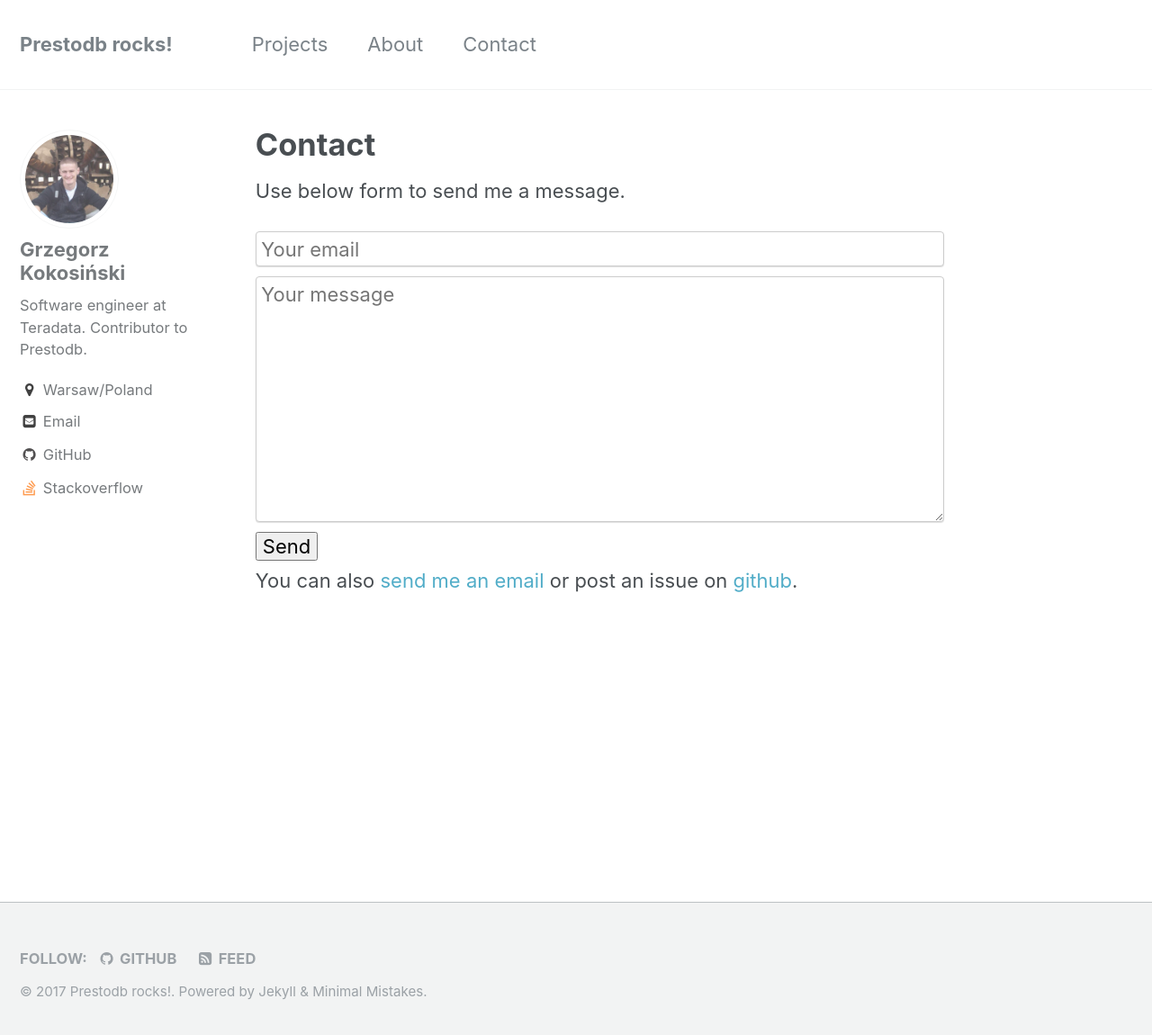
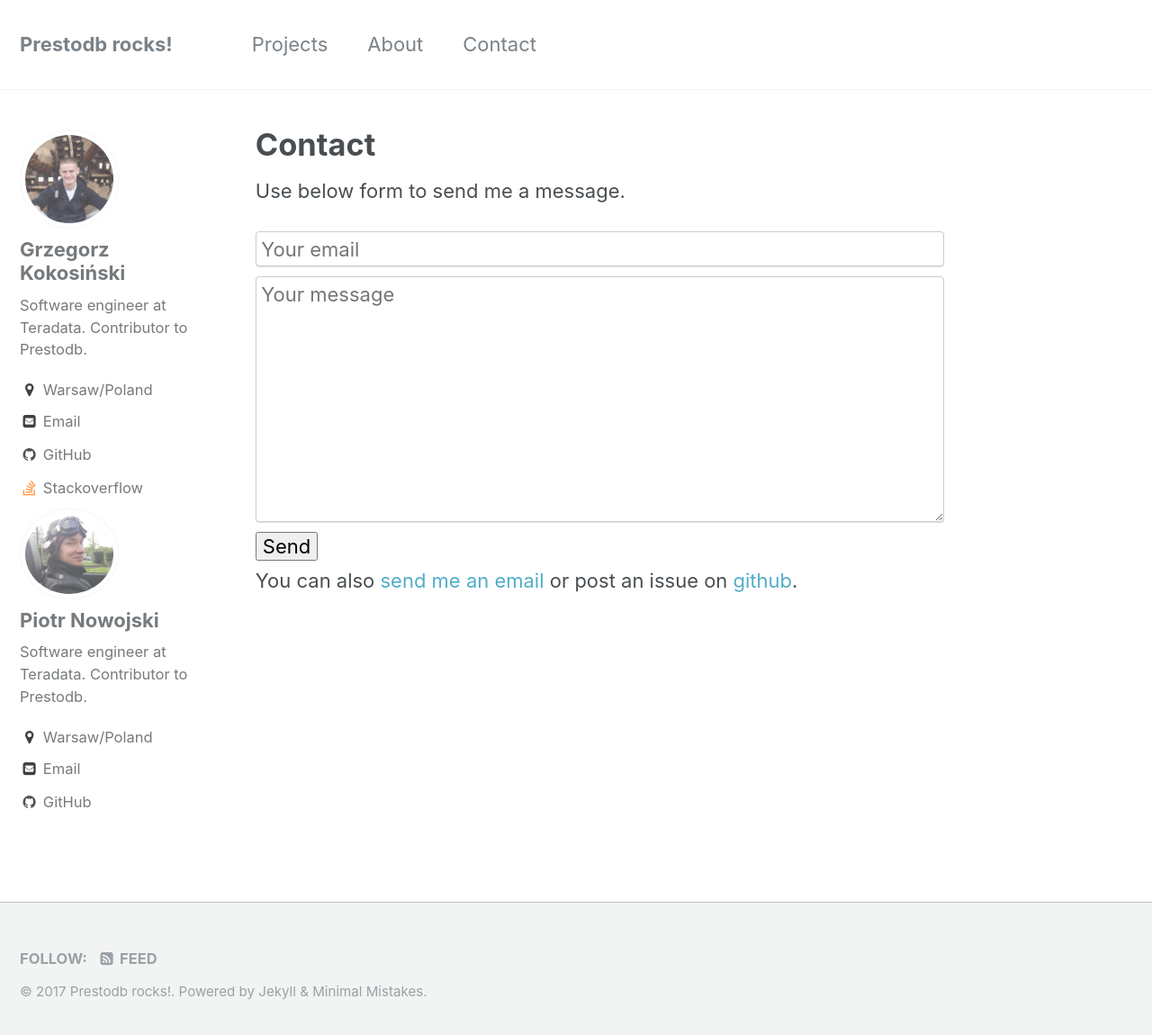
Before and after one commit to pnowojski/site, a Jekyll site: the page built from contact.md, in a window 1280 px wide and 1158 px high. Shown: the top 1150 px of the window at 90% size. Built offline with Jekyll 4.4.1, drawn with Linux system fonts in a browser that asks for light colours.

Commit message:
Add support for multiple authors

```diff
--- a/_config.yml
+++ b/_config.yml
@@ -76,36 +76,22 @@ analytics:
 
 
 # Site Author
-author:
-  name             : "Grzegorz Kokosiński"
-  avatar           : "/assets/images/avatar.jpg"
-  bio              : "Software engineer at Teradata. Contributor to Prestodb."
-  location         : "Warsaw/Poland"
-  email            : kokosing@prestodb.rocks
-  uri              :
-  bitbucket        :
-  codepen          :
-  dribbble         :
-  flickr           :
-  facebook         :
-  foursquare       :
-  github           : kokosing
-  google_plus      :
-  keybase          :
-  instagram        :
-  lastfm           :
-  linkedin         :
-  pinterest        :
-  soundcloud       :
-  stackoverflow    : "217852/kokosing"
-  steam            :
-  tumblr           :
-  twitter          :
-  vine             :
-  weibo            :
-  xing             :
-  youtube          :
-
+authors:
+  kokosing:
+    name                 : "Grzegorz Kokosiński"
+    avatar               : "/assets/images/avatar.jpg"
+    bio                  : "Software engineer at Teradata. Contributor to Prestodb."
+    location             : "Warsaw/Poland"
+    email                : kokosing@prestodb.rocks
+    github               : kokosing
+    stackoverflow        : "217852/kokosing"
+  pnowojski:
+    name                 : Piotr Nowojski
+    avatar               : "/assets/images/pnowojski.jpg"
+    bio                  : "Software engineer at Teradata. Contributor to Prestodb."
+    location             : "Warsaw/Poland"
+    email                : piotr.nowojski@gmail.com
+    github               : pnowojski
 
 # Reading Files
 include:
--- a/_includes/author-profile.html
+++ b/_includes/author-profile.html
@@ -1,10 +1,10 @@
-{% if page.author and site.data.authors[page.author] %}
-  {% assign author = site.data.authors[page.author] %}
-{% else %}
-  {% assign author = site.author %}
-{% endif %}
+<div itemscope itemtype="http://schema.org/Person">
+{% for authorItem in site.authors %}
+  {% if page.author and authorItem[0] != page.author %}
+    {% continue %}
+  {% endif %}
 
-<div itemscope itemtype="http://schema.org/Person">
+  {% assign author = authorItem[1] %}
 
   {% if author.avatar %}
     <div class="author__avatar">
@@ -230,4 +230,5 @@
       {% include author-profile-custom-links.html %}
     </ul>
   </div>
+{% endfor %}
 </div>
```
Also changed, not shown: assets/images/pnowojski.jpg (added).
